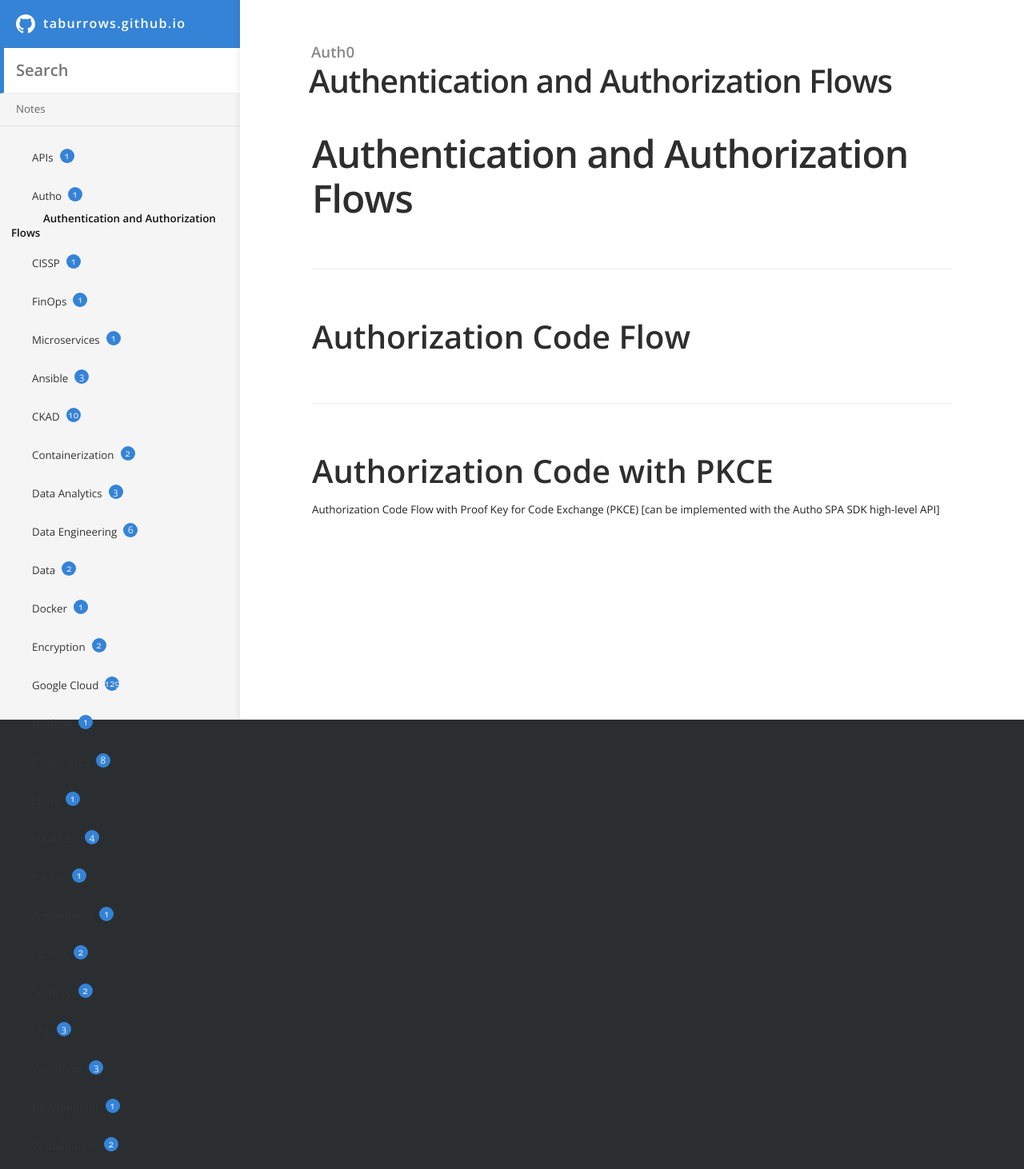
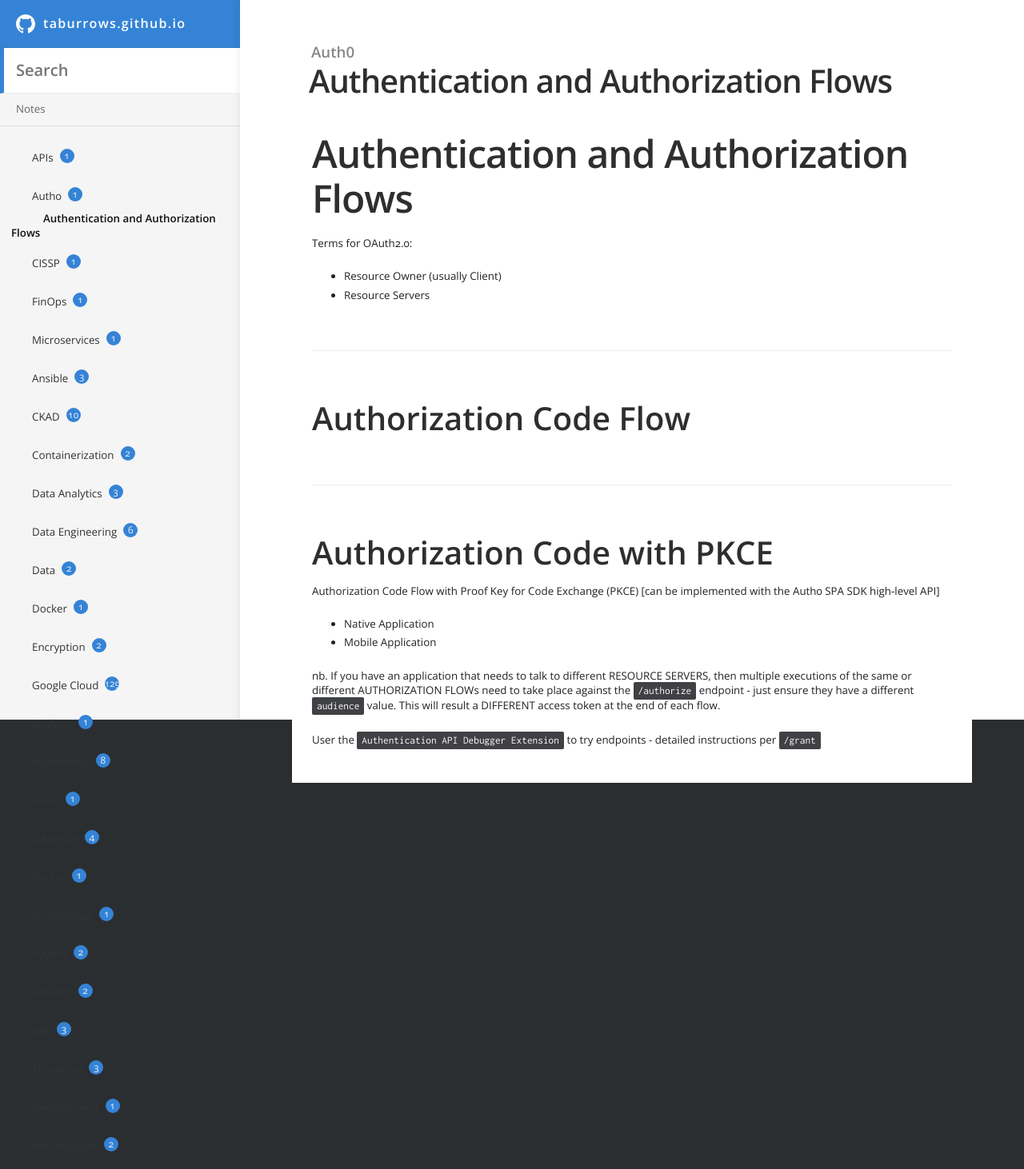
Before and after one commit to TABurrows/taburrows.github.io, a Jekyll site: the page built from _docs/Auth0/auth-flows.md, in a window 1280 px wide. Shown: the whole page at 80% size. Built offline with Jekyll 4.4.1, drawn with Linux system fonts in a browser that asks for light colours.

Commit message:
Updated auth flows

```diff
--- a/_docs/Auth0/auth-flows.md
+++ b/_docs/Auth0/auth-flows.md
@@ -7,9 +7,21 @@ order: 1
 
 ## Authentication and Authorization Flows
 
+Terms for OAuth2.0:
+- Resource Owner (usually Client)
+- Resource Servers
+
 
 ### Authorization Code Flow
 
 ### Authorization Code with PKCE
 
 Authorization Code Flow with Proof Key for Code Exchange (PKCE) [can be implemented with the Auth0 SPA SDK high-level API]
+- Native Application
+- Mobile Application
+
+
+nb. If you have an application that needs to talk to different RESOURCE SERVERS, then multiple executions of the same or different AUTHORIZATION FLOWs need to take place against the `/authorize` endpoint - just ensure they have a different `audience` value.  This will result a DIFFERENT access token at the end of each flow.
+
+
+User the `Authentication API Debugger Extension` to try endpoints - detailed instructions per `/grant`
```
